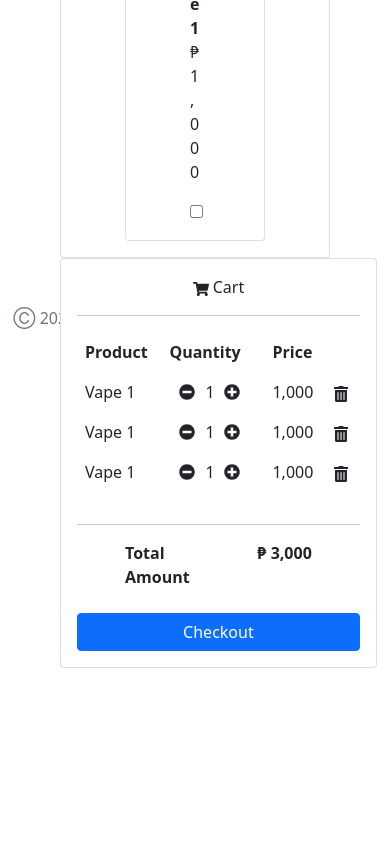
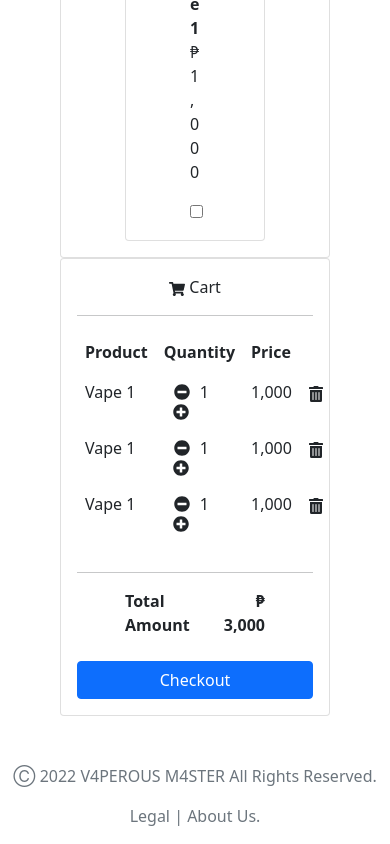
Before and after one commit to keenplify/se101-pos-project, a Next.js app in the folder fe-next/: page / in a window 390 px wide. Shown: the part 3071-3915 px from the top of the page. Before the commit the page ends 3457 px from the top, so only its background shows below. Built offline with nearby package versions, Linux system fonts and the light colour scheme.

Commit message:
Fixed cart

```diff
--- a/fe-next/pages/index.js
+++ b/fe-next/pages/index.js
@@ -304,7 +304,7 @@ export default function Home() {
             </Card>
           </Col>
           <Col lg="3" xl="3" className="position-relative">
-            <Card className="position-fixed">
+            <Card className={styles.cartCard}>
               <Card.Body>
                 <Row>
                   <Col className="text-center">
--- a/fe-next/styles/Home.module.css
+++ b/fe-next/styles/Home.module.css
@@ -142,3 +142,13 @@
     flex-direction: column;
   }
 }
+
+.cartCard {
+  position: fixed;
+}
+
+@media (max-width: 767px) {
+  .cartCard {
+    position: relative;
+  }
+}
```
